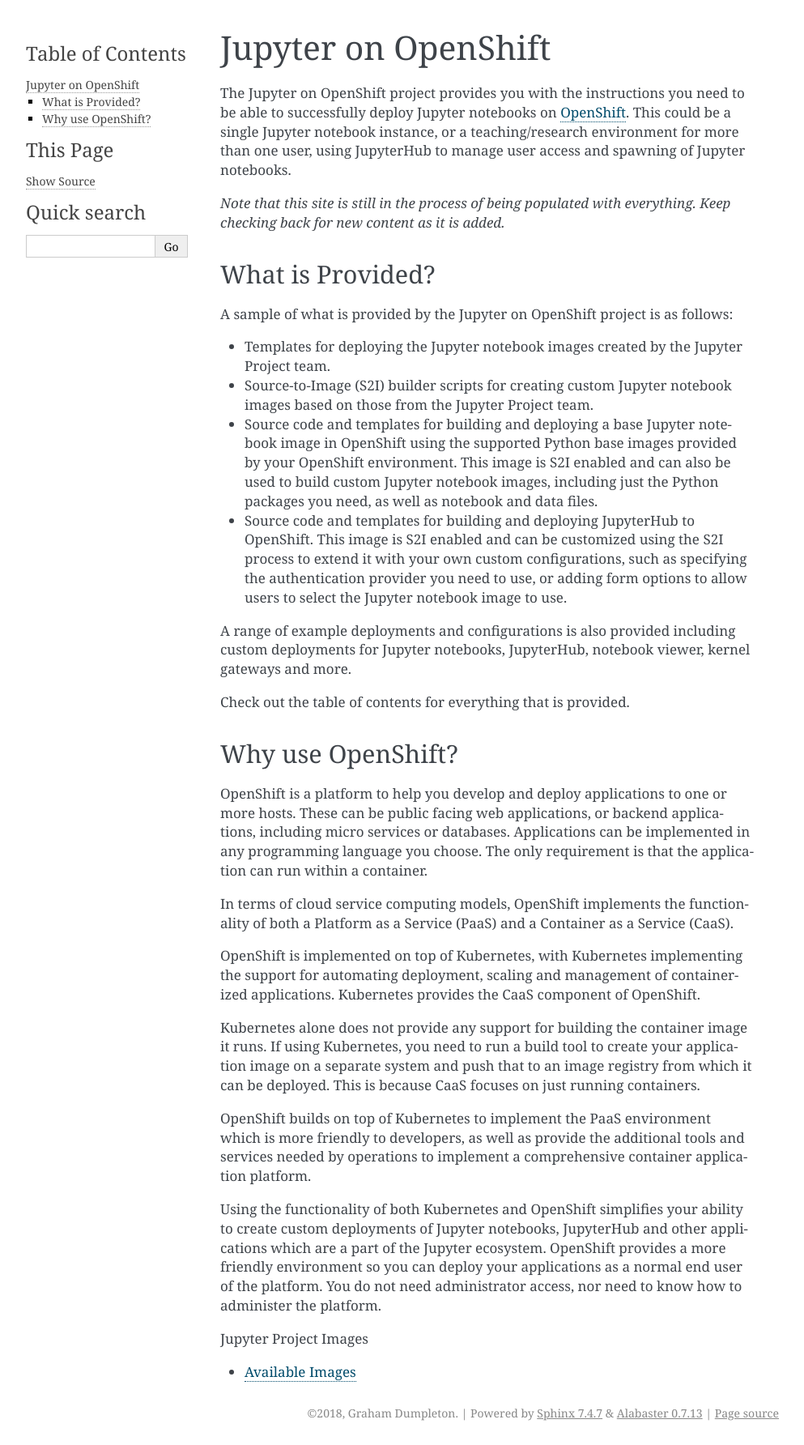
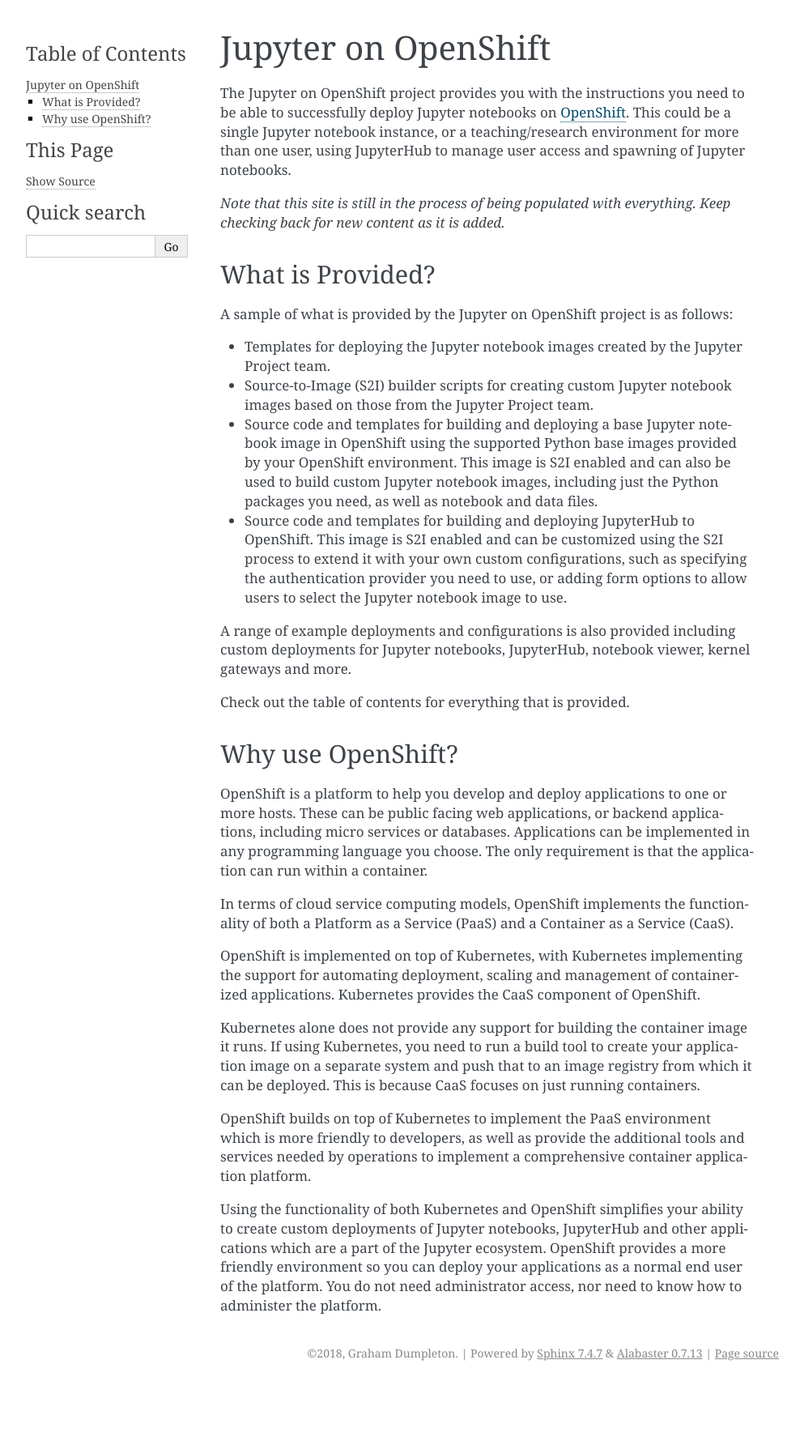
Before and after one commit to jupyter-on-openshift/www-jupyteronopenshift-org, a Sphinx documentation site: the page built from source/index.rst, in a window 1280 px wide. Shown: the whole page at 81% size, without its empty margins (148-1141 px from the left). Built offline with Sphinx 7.4.7, drawn with Linux system fonts in a browser that asks for light colours; after the commit the page ends 1710 px from its top, so only the background shows below that; part of the change alters nothing that is shown.

Commit message:
TOC changes.

```diff
--- a/source/index.rst
+++ b/source/index.rst
@@ -3,7 +3,8 @@ Jupyter on OpenShift
 
 .. toctree::
    :maxdepth: 2
-   :caption: Contents:
+   :caption: Jupyter on OpenShift:
+   :hidden:
 
 The Jupyter on OpenShift project provides you with the instructions you
 need to be able to successfully deploy Jupyter notebooks on OpenShift_. This
@@ -85,5 +86,6 @@ nor need to know how to administer the platform.
 .. toctree::
    :maxdepth: 2
    :caption: Jupyter Project Images
+   :hidden:
 
    jupyter-project-images/available-images
```
